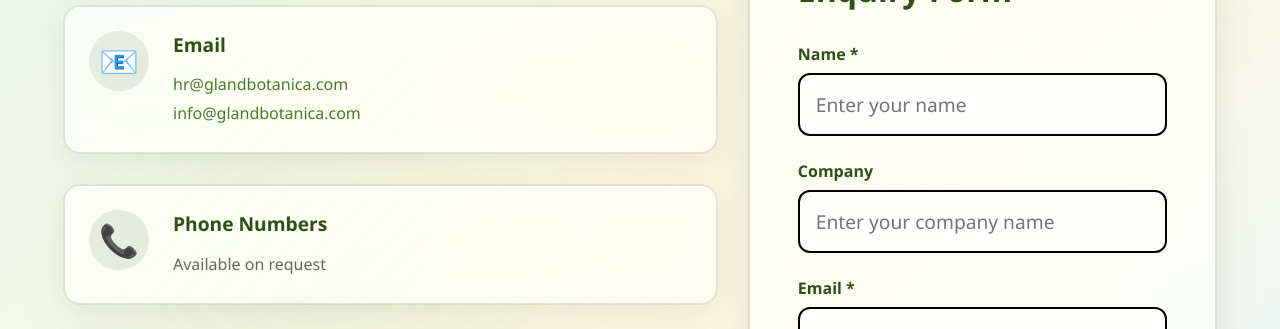
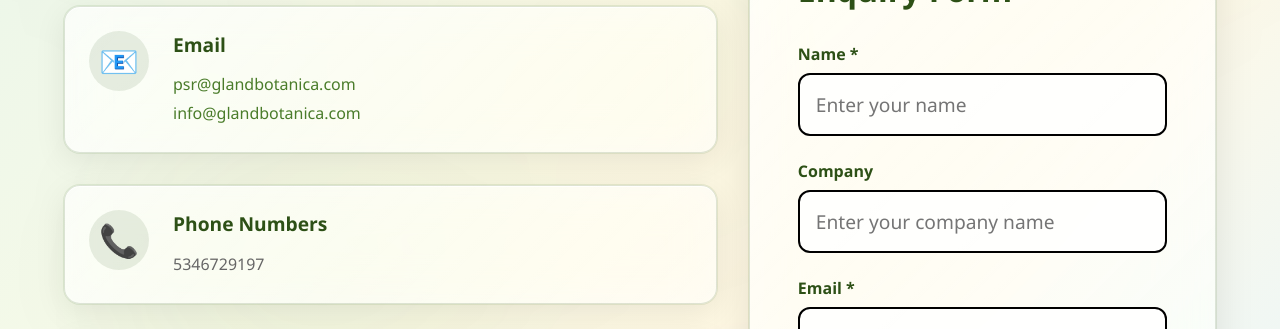
Before and after one commit to vrnd369/grandbotanica, a React (Create React App) app: page /contact in a window 1280 px wide. Shown: the part 409-738 px from the top of the page. Built offline with nearby package versions, Linux system fonts and the light colour scheme.

Commit message:
Update Contact.jsx

```diff
--- a/src/pages/Contact.jsx
+++ b/src/pages/Contact.jsx
@@ -48,7 +48,7 @@
                   <div className="contact-icon" data-aos="zoom-in" data-aos-duration="600" data-aos-delay="250">📧</div>
                   <div>
                     <h4>Email</h4>
-                    <a href="mailto:hr@glandbotanica.com" className="contact-link">hr@glandbotanica.com</a>
+                    <a href="mailto:hr@glandbotanica.com" className="contact-link">psr@glandbotanica.com</a>
                     <a href="mailto:info@glandbotanica.com" className="contact-link">info@glandbotanica.com</a>
                   </div>
                 </div>
@@ -57,7 +57,7 @@
                   <div className="contact-icon" data-aos="zoom-in" data-aos-duration="600" data-aos-delay="350">📞</div>
                   <div>
                     <h4>Phone Numbers</h4>
-                    <p className="contact-text">Available on request</p>
+                    <p className="contact-text">5346729197</p>
                   </div>
                 </div>
 
```
